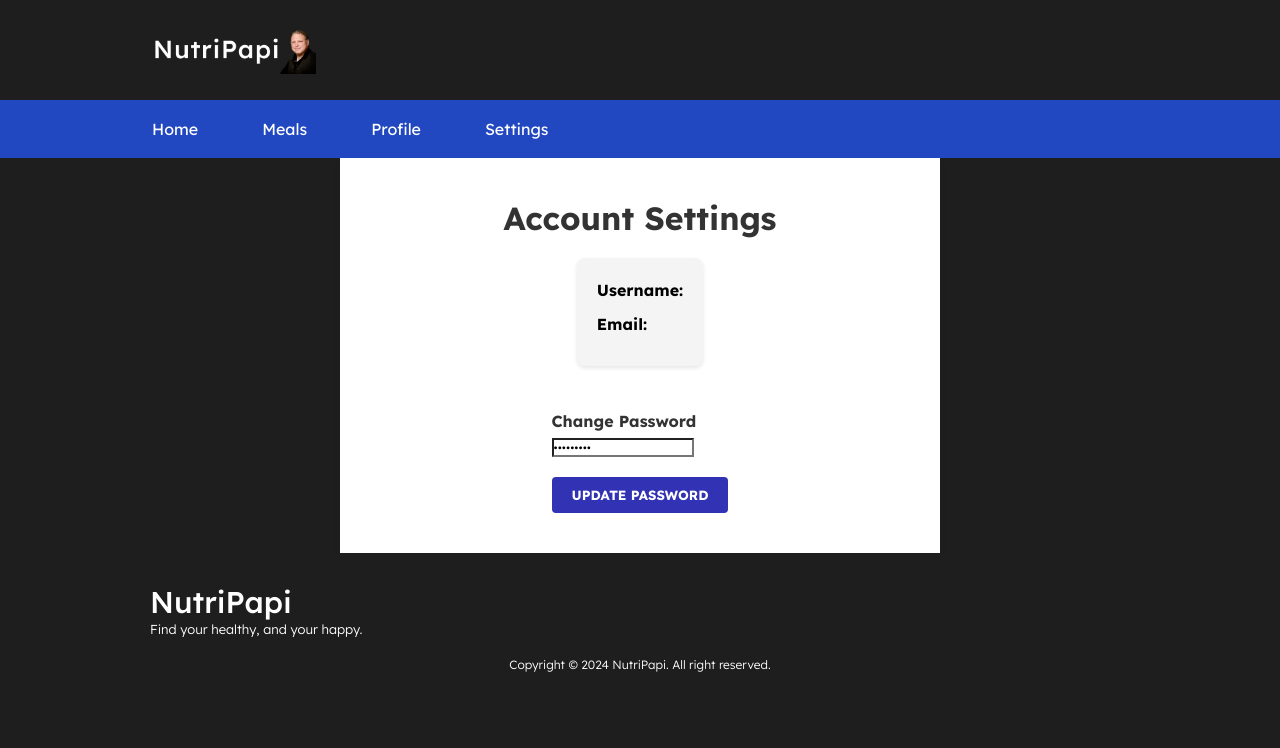
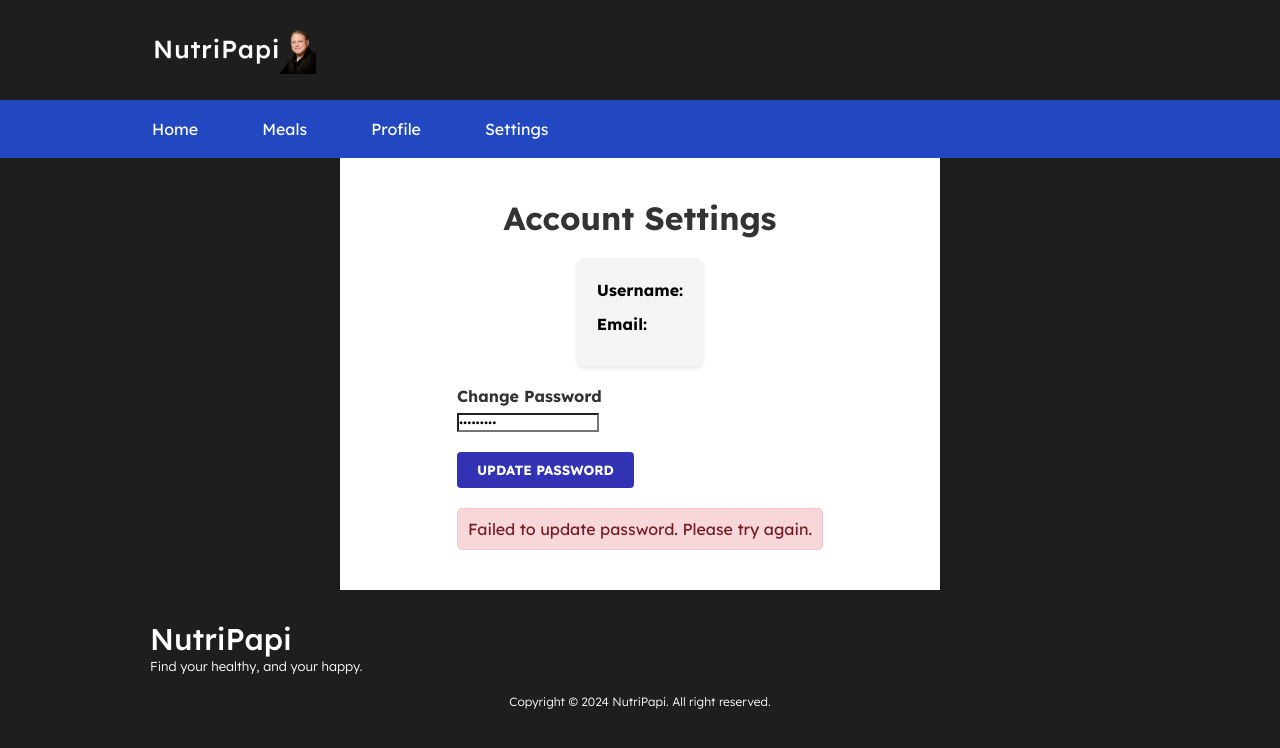
Before and after one commit to shyamddesai/NutriPapi, a React (Create React App) app in the folder reactfront/: page /settings in a window 1280 px wide. Both pictures are taken after typing "Sample123" into the empty fields and a click on the button "UPDATE PASSWORD". Shown: the top 748 px of the page. Built offline with nearby package versions, Linux system fonts and the light colour scheme; no server answers.

Commit message:
Added success message for account deletion

```diff
--- a/reactfront/src/components/Settings/settings.css
+++ b/reactfront/src/components/Settings/settings.css
@@ -32,6 +32,26 @@
     font-weight: bold;
   }
 
+  .successMessage {
+    margin-top: 20px;
+    padding: 10px;
+    background-color: #d4edda; /* Light green background */
+    color: #155724; /* Dark green text */
+    border: 1px solid #c3e6cb;
+    border-radius: 5px;
+    text-align: center;
+  }
+
+  .errorMessage {
+    margin-top: 20px;
+    padding: 10px;
+    background-color: #f8d7da; /* Light red background */
+    color: #721c24; /* Dark red text */
+    border: 1px solid #f5c6cb;
+    border-radius: 5px;
+    text-align: center;
+  }
+
   .updateSettings h1 {
     color: #333;
     margin-bottom: 20px;
--- a/reactfront/src/components/Settings/settings.js
+++ b/reactfront/src/components/Settings/settings.js
@@ -8,6 +8,8 @@ const Settings = () => {
     email: '',
     new_password: '',
   });
+  const [successMessage, setSuccessMessage] = useState('');
+  const [errorMessage, setErrorMessage] = useState('');
 
   useEffect(() => {
     const fetchUserInfo = async () => {
@@ -34,10 +36,12 @@ const Settings = () => {
     try {
       const response = await axios.post(url, { new_password: userInfo.new_password }, { withCredentials: true });
       console.log(response.data);
-      // Handle success here, e.g., showing a success message
+      setSuccessMessage('Your password has been changed successfully.');
+      setErrorMessage(''); // Clearing any previous error messages
     } catch (error) {
       console.error('Error updating password:', error.response?.data || error.message);
-      // Handle error here, e.g., showing an error message
+      setErrorMessage('Failed to update password. Please try again.');
+      setSuccessMessage('');
     }
   };
 
@@ -54,7 +58,7 @@ const Settings = () => {
         <p><strong>Email: </strong> {userInfo.email}</p>
       </div>
 
-      <h2>Change Password</h2>
+      {/* <h1>Change Password</h1> */}
       <form onSubmit={handleSubmit}>
         <div className="formGroup">
           <label>Change Password</label>
@@ -68,6 +72,8 @@ const Settings = () => {
           />
         </div>
         <button className="formSubmitButton" type="submit">Update Password</button>
+        {successMessage && <div className="successMessage">{successMessage}</div>}
+        {errorMessage && <div className="errorMessage">{errorMessage}</div>}
       </form>
     </div>
   );
```
